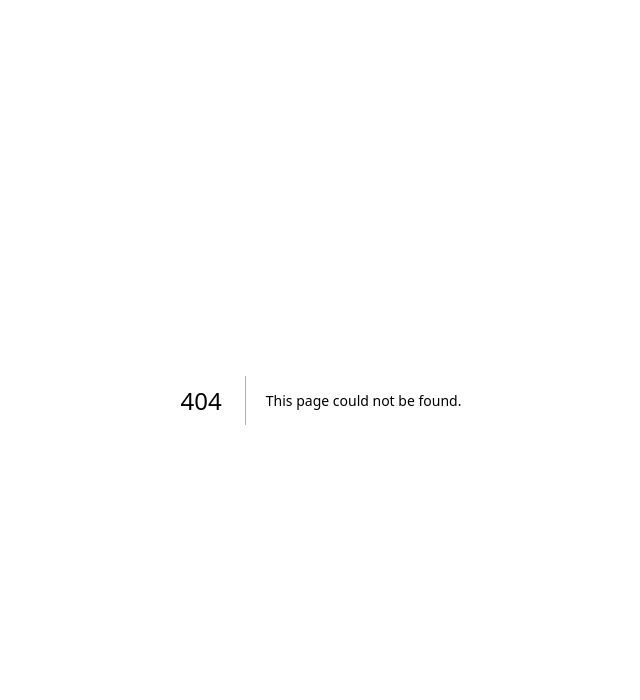
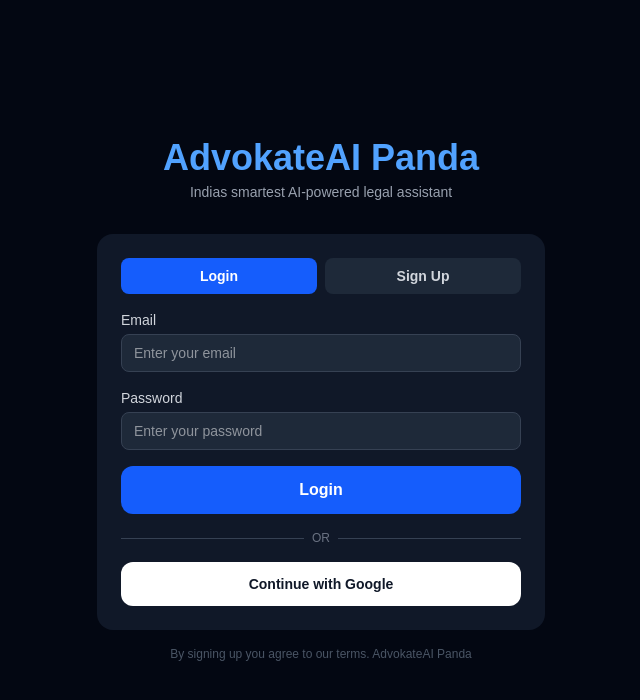
Before and after one commit to sumitpanda211-source/advokatepanda-ai, a Next.js app: page /auth in a window 1280 px wide. Before the commit this address had no page. Shown: the top 700 px of the page, without its empty margins (319-959 px from the left). Built offline with nearby package versions, Linux system fonts and the light colour scheme.

Commit message:
Add auth page

```diff
--- /dev/null
+++ b/app/auth/page.tsx
@@ -0,0 +1,75 @@
+"use client";
+import { useState } from "react";
+import { supabase } from "../../lib/supabase";
+import { useRouter } from "next/navigation";
+
+export default function Auth() {
+  const [isLogin, setIsLogin] = useState(true);
+  const [email, setEmail] = useState("");
+  const [password, setPassword] = useState("");
+  const [name, setName] = useState("");
+  const [loading, setLoading] = useState(false);
+  const [message, setMessage] = useState("");
+  const router = useRouter();
+
+  async function handleAuth() {
+    setLoading(true);
+    setMessage("");
+    if (isLogin) {
+      const { error } = await supabase.auth.signInWithPassword({ email, password });
+      if (error) { setMessage(error.message); } else { router.push("/"); }
+    } else {
+      const { error } = await supabase.auth.signUp({ email, password, options: { data: { full_name: name } } });
+      if (error) { setMessage(error.message); } else { setMessage("Account created! Please check your email to verify."); }
+    }
+    setLoading(false);
+  }
+
+  async function handleGoogleLogin() {
+    await supabase.auth.signInWithOAuth({ provider: "google", options: { redirectTo: window.location.origin } });
+  }
+
+  return (
+    <main className="min-h-screen bg-gray-950 text-white flex items-center justify-center p-4">
+      <div className="w-full max-w-md flex flex-col gap-4">
+        <div className="text-center mb-4">
+          <h1 className="text-4xl font-bold text-blue-400">AdvokateAI Panda</h1>
+          <p className="text-gray-400 text-sm mt-1">Indias smartest AI-powered legal assistant</p>
+        </div>
+        <div className="bg-gray-900 rounded-2xl p-6 flex flex-col gap-4">
+          <div className="flex gap-2">
+            <button onClick={() => setIsLogin(true)} className={"flex-1 py-2 rounded-lg text-sm font-semibold " + (isLogin ? "bg-blue-600 text-white" : "bg-gray-800 text-gray-300")}>Login</button>
+            <button onClick={() => setIsLogin(false)} className={"flex-1 py-2 rounded-lg text-sm font-semibold " + (!isLogin ? "bg-blue-600 text-white" : "bg-gray-800 text-gray-300")}>Sign Up</button>
+          </div>
+          {!isLogin && (
+            <div>
+              <label className="text-sm text-gray-300 mb-1 block">Full Name</label>
+              <input className="w-full bg-gray-800 text-white rounded-lg px-3 py-2 text-sm outline-none border border-gray-700 focus:border-blue-500" placeholder="Enter your full name" value={name} onChange={e => setName(e.target.value)} />
+            </div>
+          )}
+          <div>
+            <label className="text-sm text-gray-300 mb-1 block">Email</label>
+            <input className="w-full bg-gray-800 text-white rounded-lg px-3 py-2 text-sm outline-none border border-gray-700 focus:border-blue-500" placeholder="Enter your email" type="email" value={email} onChange={e => setEmail(e.target.value)} />
+          </div>
+          <div>
+            <label className="text-sm text-gray-300 mb-1 block">Password</label>
+            <input className="w-full bg-gray-800 text-white rounded-lg px-3 py-2 text-sm outline-none border border-gray-700 focus:border-blue-500" placeholder="Enter your password" type="password" value={password} onChange={e => setPassword(e.target.value)} onKeyDown={e => e.key === "Enter" && handleAuth()} />
+          </div>
+          {message && <p className={"text-sm text-center " + (message.includes("created") ? "text-green-400" : "text-red-400")}>{message}</p>}
+          <button onClick={handleAuth} disabled={loading} className="w-full bg-blue-600 hover:bg-blue-700 disabled:bg-gray-600 text-white py-3 rounded-xl font-semibold">
+            {loading ? "Please wait..." : isLogin ? "Login" : "Create Account"}
+          </button>
+          <div className="flex items-center gap-2">
+            <div className="flex-1 h-px bg-gray-700"></div>
+            <span className="text-gray-500 text-xs">OR</span>
+            <div className="flex-1 h-px bg-gray-700"></div>
+          </div>
+          <button onClick={handleGoogleLogin} className="w-full bg-white hover:bg-gray-100 text-gray-900 py-3 rounded-xl font-semibold text-sm flex items-center justify-center gap-2">
+            Continue with Google
+          </button>
+        </div>
+        <p className="text-center text-gray-600 text-xs">By signing up you agree to our terms. AdvokateAI Panda</p>
+      </div>
+    </main>
+  );
+}
```
